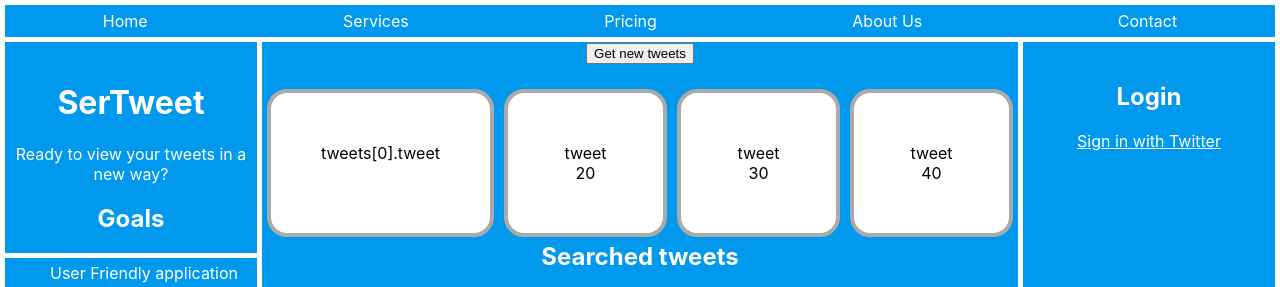
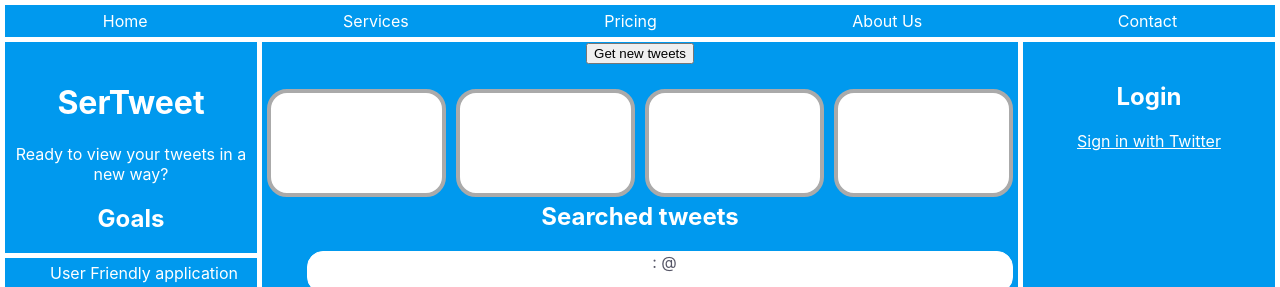
Before and after one commit to EA-Cortes/TweetFul, a React (Create React App) app in the folder tweetful/: page / in a window 1280 px wide. Shown: the top 287 px of the page. Built offline with nearby package versions, Linux system fonts and the light colour scheme; no server answers.

Commit message:
passing basic dynamic data from Tweet.js to VisualTweets.js

```diff
--- a/tweetful/src/components/tweets/Tweet.js
+++ b/tweetful/src/components/tweets/Tweet.js
@@ -12,7 +12,7 @@ class Tweet extends Component {
     constructor() {
         super();
         this.state = {
-            tweets: []
+            tweets: ["a", "b", "c", "d"]
         }
     }
 
@@ -27,32 +27,14 @@ class Tweet extends Component {
         // }, 1000);
     }
     render() {
-        let content = [
-            {
-                tweet: "tweets[0].tweet",
-                key: 1
-            },
-            {
-                tweet: "tweet 20",
-                key: 2
-            },
-            {
-                tweet: "tweet 30",
-                key: 3
-            },
-            {
-                tweet: "tweet 40",
-                key: 4
-            },
-        ];
-        // content[0].tweet = "new tweet";
 
         return (
             <div className="wrapper">
                 <div>
-                    <VisualTweets content={content} />
+                    <VisualTweets content={this.state.tweets} />
                 </div>
-                <div className="container" style={containerStyle}>
+
+                 <div className="container" style={containerStyle}>
                     <h2>Searched tweets</h2>
                     <ul style={style}>
                         {this.state.tweets.map(tweet =>
--- a/tweetful/src/components/tweets/VisualTweets.js
+++ b/tweetful/src/components/tweets/VisualTweets.js
@@ -41,6 +41,7 @@ const VisualTweets = (props)=> {
             key ={items[index]}
             className="tweets"
             style={{ ...rest, transform: x.interpolate(x => `translate3d(0,${x}px,0)`) }}>
+              {/* Actual tweet objects will go below here :) */}
               {items[index]}
             </animated.div>
         ))}
```
